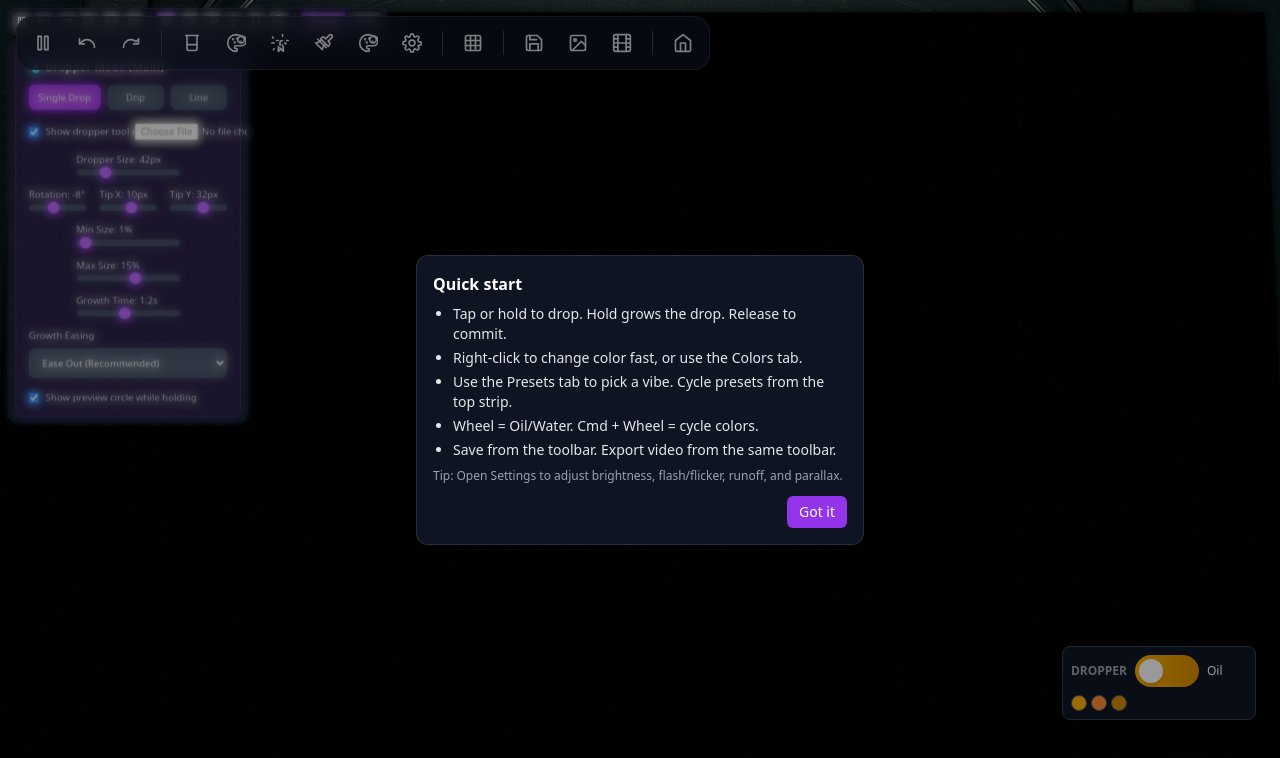
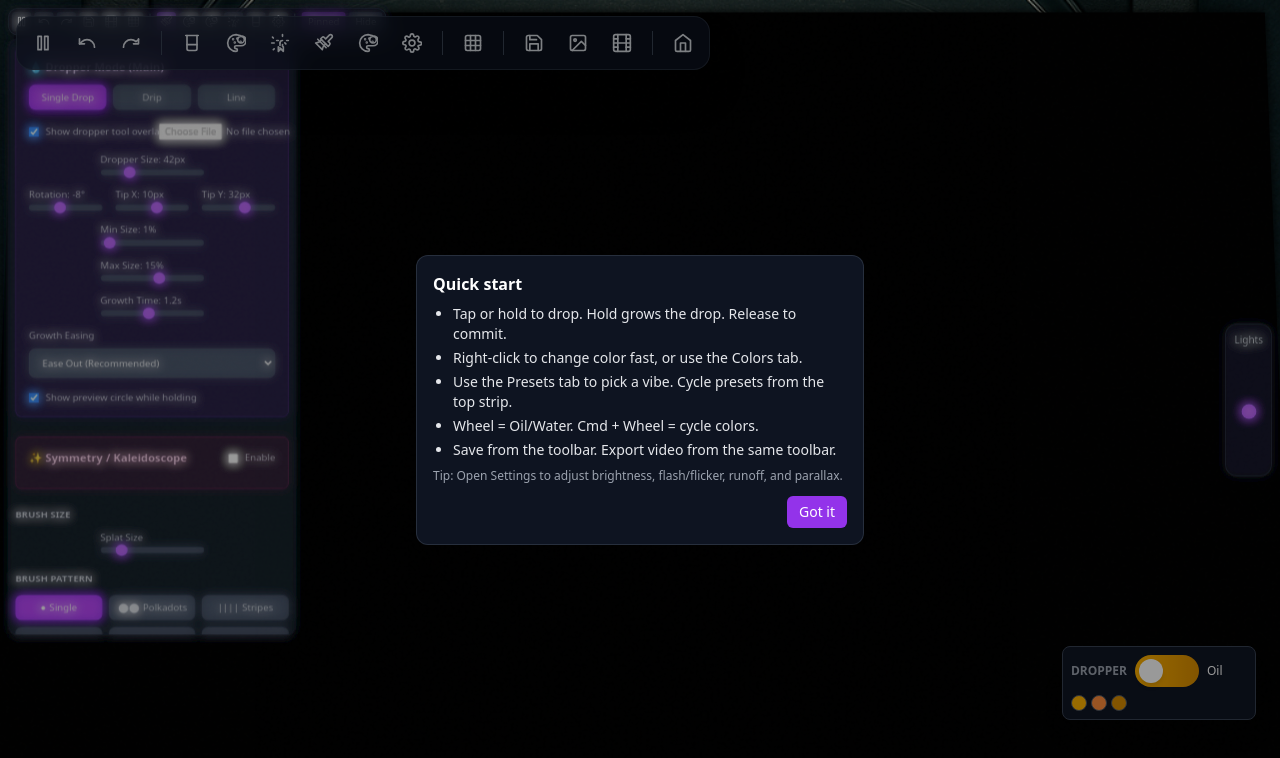
Before and after one commit to Extrepa/psychedelic-liquid-light-show, a React (Vite) app: page / in a window 1280 px wide. Both pictures are taken after a click on the button "Enter the Flow ✨". Shown: the top 758 px of the page. Built offline with nearby package versions, Linux system fonts and the light colour scheme.

Commit message:
chore: add always-on DimmerSlider, finalize team update, dock wiring polish

```diff
--- a/App.tsx
+++ b/App.tsx
@@ -32,6 +32,7 @@ import { WelcomeScreen } from './components/WelcomeScreen';
 import { ShortcutsModal } from './components/ShortcutsModal';
 import { OnboardingHint } from './components/OnboardingHint';
 import { ControlDock } from './components/ControlDock';
+import { DimmerSlider } from './components/DimmerSlider';
 import { GestureControls } from './components/GestureControls';
 import { ShakeToClear } from './components/ShakeToClear';
 // New hooks
@@ -387,7 +388,8 @@ function App() {
         <AfterEffects config={config}>
           {/* Floating control dock (movable) */}
           {!isWelcomeScreenVisible && (
-            <ControlDock
+            <>
+              <ControlDock
               config={config}
               updateConfig={updateConfigWithColorGuard}
               isPlaying={isPlaying}
@@ -406,6 +408,8 @@ function App() {
               isGenerating={isGenerating}
               onSetSymmetryOrigin={() => setSymmetryOriginModeRef.current?.(true)}
             />
+              <DimmerSlider config={config} updateConfig={updateConfigWithColorGuard} />
+            </>
           )}
           <LiquidCanvas
             config={config}
--- a/components/ControlDock.tsx
+++ b/components/ControlDock.tsx
@@ -111,8 +111,9 @@ export const ControlDock: React.FC<ControlDockProps> = ({
       <div
         ref={dockRef}
         className="fixed z-[4000] select-none whitespace-nowrap"
-        style={{ left: pinned ? 8 : pos.x, top: pinned ? 8 : pos.y, transform: `scale(${scale})`, transformOrigin: 'top left' }}
+        style={{ left: pinned ? 8 : pos.x, top: pinned ? 8 : pos.y, transform: `scale(${scale})`, transformOrigin: 'top left', height: pinned ? 'calc(100vh - 16px)' : undefined }}
       >
+      <div className="flex flex-col h-full">
         <div
           className="flex items-center gap-1 p-1 bg-gray-900/70 backdrop-blur-md border border-gray-700/50 rounded-xl shadow-2xl"
           onPointerDown={onDragStart}
@@ -138,7 +139,7 @@ export const ControlDock: React.FC<ControlDockProps> = ({
         <button onClick={()=>setCollapsed(c=>!c)} className="px-2 py-1 text-xs rounded bg-gray-800/80 text-gray-200 hover:bg-gray-700">{collapsed?'Show':'Hide'}</button>
         </div>
         {!collapsed && (
-        <div className="mt-1 bg-gray-900/80 backdrop-blur-md border border-gray-700/50 rounded-xl shadow-2xl p-2 w-[min(92vw,300px)] max-h-[60vh] overflow-auto">
+          <div className="mt-1 bg-gray-900/80 backdrop-blur-md border border-gray-700/50 rounded-xl shadow-2xl p-2 w-[min(92vw,360px)] flex-1 overflow-auto">
             {activeTab==='brush' && (
               <BrushPanel config={config} updateConfig={updateConfig} onSetSymmetryOrigin={onSetSymmetryOrigin} />
             )}
@@ -160,6 +161,7 @@ export const ControlDock: React.FC<ControlDockProps> = ({
           </div>
         )}
       </div>
+      </div>
     </>
   );
 };
--- /dev/null
+++ b/components/DimmerSlider.tsx
@@ -0,0 +1,28 @@
+import React from 'react';
+import type { LiquidConfig } from '../types';
+
+interface DimmerSliderProps {
+  config: LiquidConfig;
+  updateConfig: (cfg: Partial<LiquidConfig>) => void;
+}
+
+export const DimmerSlider: React.FC<DimmerSliderProps> = ({ config, updateConfig }) => {
+  const value = config.sceneBrightness ?? 1.0;
+  return (
+    <div className="fixed right-2 top-1/2 -translate-y-1/2 z-[3500] flex flex-col items-center gap-2 p-2 bg-gray-900/70 border border-gray-700/50 rounded-xl backdrop-blur-md shadow-2xl">
+      <div className="text-[10px] text-gray-300">Lights</div>
+      <input
+        type="range"
+        min={0.6}
+        max={2.0}
+        step={0.05}
+        value={value}
+        onChange={e=>updateConfig({ sceneBrightness: parseFloat(e.target.value) })}
+        className="h-28 w-4 accent-purple-500 rotate-[-90deg] origin-center"
+        style={{ writingMode: 'bt-lr' as any }}
+        aria-label="Ambient brightness"
+        title="Ambient brightness"
+      />
+    </div>
+  );
+};
--- a/components/LiquidCanvas.tsx
+++ b/components/LiquidCanvas.tsx
@@ -952,24 +952,62 @@ export const LiquidCanvas: React.FC<LiquidCanvasProps> = ({ config, isPlaying, a
 
       {/* Dropper art overlay (follows cursor) */}
       {configRef.current.dropperCursorEnabled && configRef.current.dropperCursorUrl && lastPointerPosRef.current && (
+        (()=>{
+          // Determine active color and approximate tint via CSS filter
+          const currentActiveColorIndex = activeColorIndexRef.current;
+          const phase = configRef.current.activePhase || 'oil';
+          const palette = phase === 'oil' ? (configRef.current.oilPalette || configRef.current.colors) : (configRef.current.waterPalette || configRef.current.colors);
+          const color = palette[currentActiveColorIndex] || palette[0] || '#ffffff';
+
+          const hexToHsl = (hex: string) => {
+            let h=0,s=0,l=0;
+            const m = hex.replace('#','');
+            const bigint = parseInt(m.length===3 ? m.split('').map(c=>c+c).join('') : m, 16);
+            const r = ((bigint>>16)&255)/255;
+            const g = ((bigint>>8)&255)/255;
+            const b = (bigint&255)/255;
+            const max = Math.max(r,g,b), min = Math.min(r,g,b);
+            l = (max+min)/2;
+            if (max===min) { h=0; s=0; }
+            else {
+              const d = max-min;
+              s = l>0.5 ? d/(2-max-min) : d/(max+min);
+              switch(max){
+                case r: h = (g-b)/d + (g<b?6:0); break;
+                case g: h = (b-r)/d + 2; break;
+                case b: h = (r-g)/d + 4; break;
+              }
+              h/=6;
+            }
+            return {h: h*360, s, l};
+          };
+          const {h} = hexToHsl(color.startsWith('#')?color:'#ffffff');
+          const tintFilter = `sepia(1) saturate(6000%) hue-rotate(${Math.round(h)}deg) brightness(1.0)`;
+          const left = lastPointerPosRef.current.x - (configRef.current.dropperCursorTipOffsetX ?? ((configRef.current.dropperCursorSizePx ?? 42) * 0.25));
+          const top = lastPointerPosRef.current.y - (configRef.current.dropperCursorTipOffsetY ?? ((configRef.current.dropperCursorSizePx ?? 42) * 0.75));
+          const w = (configRef.current.dropperCursorSizePx ?? 42);
+          return (
             <img
-          src={configRef.current.dropperCursorUrl}
+              src={configRef.current.dropperCursorUrl!}
               alt="dropper"
               className="absolute pointer-events-none select-none"
               style={{
-            left: lastPointerPosRef.current.x - (configRef.current.dropperCursorTipOffsetX ?? ((configRef.current.dropperCursorSizePx ?? 42) * 0.25)),
-            top: lastPointerPosRef.current.y - (configRef.current.dropperCursorTipOffsetY ?? ((configRef.current.dropperCursorSizePx ?? 42) * 0.75)),
-            width: (configRef.current.dropperCursorSizePx ?? 42),
+                left,
+                top,
+                width: w,
                 height: 'auto',
-            opacity: 0.95,
-            filter: 'drop-shadow(0 2px 6px rgba(0,0,0,0.45))',
+                opacity: 0.98,
+                filter: `${tintFilter} drop-shadow(0 2px 6px rgba(0,0,0,0.45))`,
                 transform: `rotate(${configRef.current.dropperCursorRotationDeg ?? -8}deg)`,
+                mixBlendMode: 'screen',
               }}
             />
+          );
+        })()
       )}
 
       {/* Symmetry origin crosshair */}
-      {configRef.current.symmetryEnabled && configRef.current.symmetryOrigin && containerRef.current && (
+      {configRef.current.symmetryEnabled && configRef.current.symmetryOrigin && containerRef.current && !(configRef.current.dropperCursorEnabled && configRef.current.dropperCursorUrl) && (
         <div
           className="absolute pointer-events-none"
           style={{
```
Also changed, not shown: 1 other file (tests, documents, lock files or other folders). Lines whose indentation alone changed are shown as unchanged.
